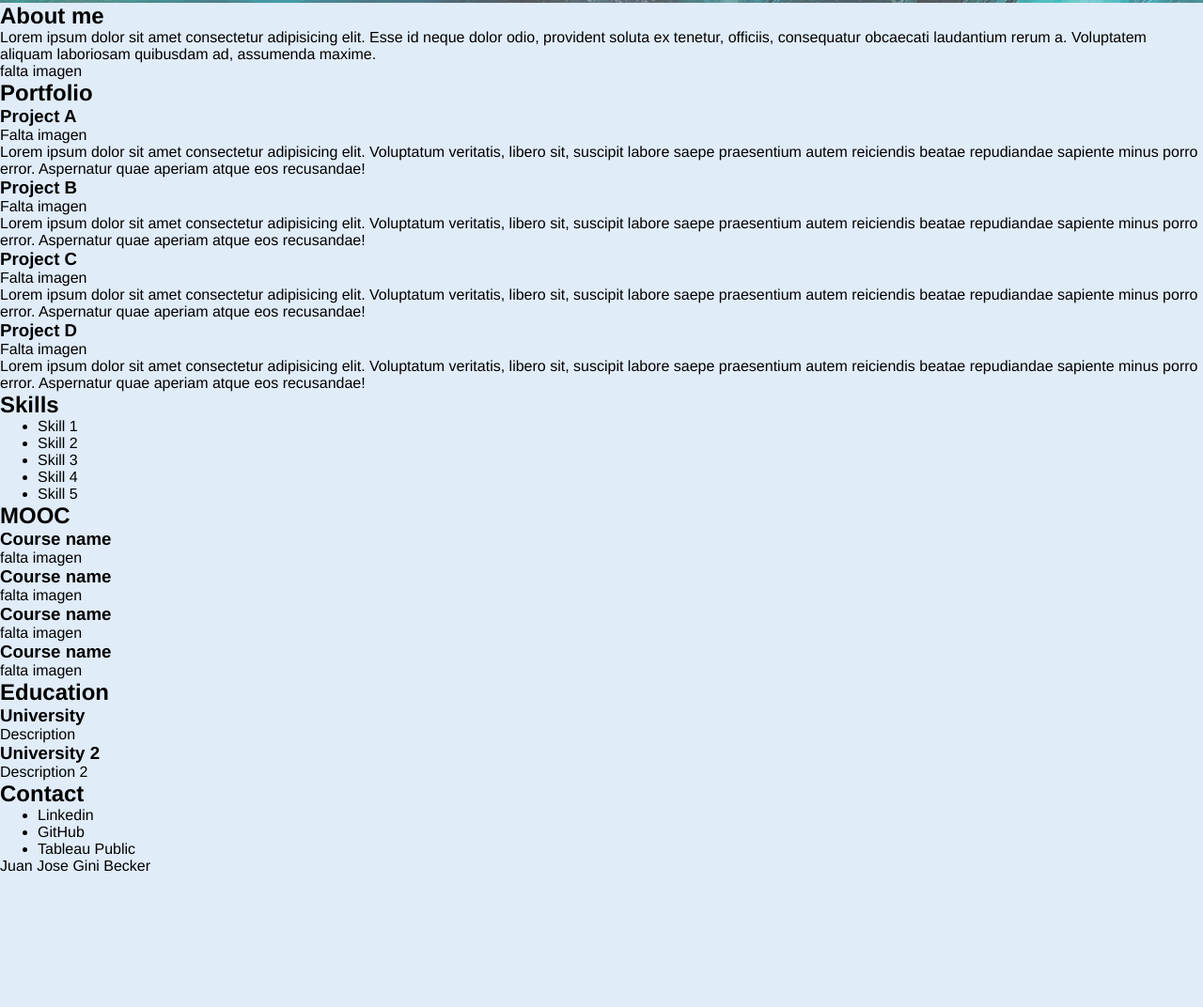
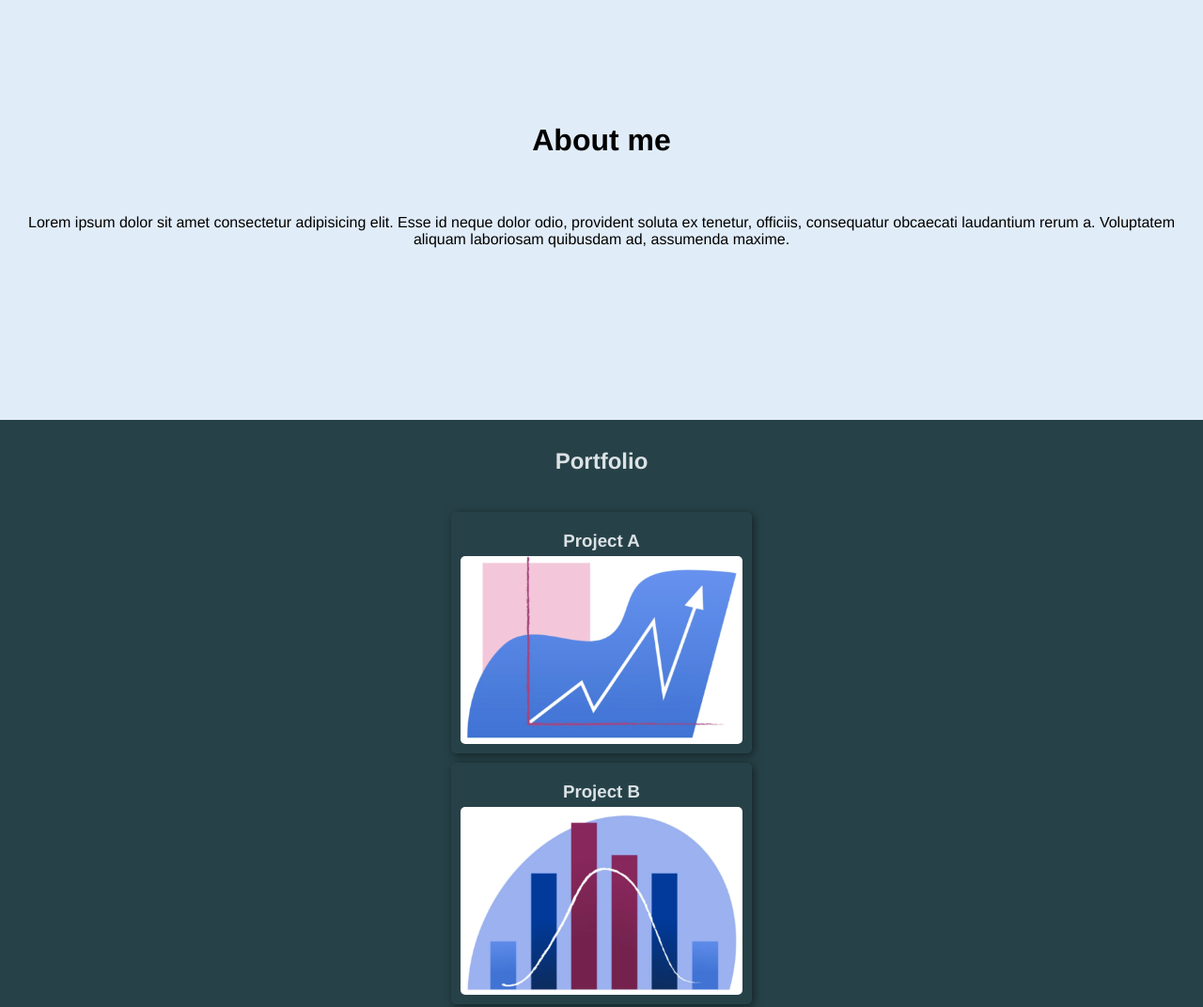
Before and after one commit to qbk90/portfolio-template, a plain HTML site: page index.html in a window 1280 px wide. Shown: the part 695-1767 px from the top of the page at 94% size. Before the commit the page ends 1626 px from the top, so only its background shows below. Drawn offline with Linux system fonts and the light colour scheme.

Commit message:
more styling

```diff
--- a/index.css
+++ b/index.css
@@ -31,12 +31,12 @@ header nav{
     font-weight: bold;
 }
 
-header a{
+a{
     margin: 5px;
     color: #60BDBC;
 }
 
-header a:hover{
+a:hover{
     color: #1B7979;
 }
 
@@ -66,4 +66,132 @@ header a:hover{
 #title button{
     margin: 25px;
     padding: 15px;
+    font-weight: bold;
+    color: white;
+    background-color: #264248;
+    border: 0;
+    border-radius: 5px;
+    box-shadow: 2px 2px 10px rgba(0,0,0,0.5);
 }
+
+#title button:hover{
+    background-color: #1B7979;
+}
+
+#about-me .container{
+    height: 500px;
+    display: flex;
+    flex-direction: column;
+    align-items: center;
+    justify-content: center;
+}
+
+#about-me h2{
+    margin: 30px;
+    font-size: 2em;
+
+}
+
+#about-me p{
+    padding: 30px;
+    text-align: center;
+}
+
+#portfolio .container{
+    display: flex;
+    flex-direction: column;
+    align-items: center;
+    background-color: #264248;
+    color:#DCE2E5;
+
+}
+
+#portfolio h2{
+    margin: 30px;
+}
+
+#portfolio p{
+    display: none;
+}
+
+#portfolio .cards{
+    box-shadow: 2px 2px 10px rgba(0,0,0,0.5);
+    display: flex;
+    flex-direction: column;
+    align-items: center;
+    border-radius: 5px;
+    margin: 10px;
+    padding: 10px
+}
+
+#portfolio h3{
+    margin-top: 10px;
+    margin-bottom: 5px;
+}
+
+#portfolio .img-container1{
+    border-radius: 5px;
+    background-image: url("assets/proj1.png");
+    background-size: cover;
+    background-position: center center;
+    height: 200px;
+    width: 300px;
+}
+
+#portfolio .img-container2{
+    border-radius: 5px;
+    background-image: url("assets/proj2.png");
+    background-size: cover;
+    background-position: center center;
+    height: 200px;
+    width: 300px;
+}
+
+#portfolio .img-container3{
+    border-radius: 5px;
+    background-image: url("assets/proj3.png");
+    background-size: cover;
+    background-position: center center;
+    height: 200px;
+    width: 300px;
+}
+
+#portfolio .img-container4{
+    border-radius: 5px;
+    background-image: url("assets/proj4.png");
+    background-size: cover;
+    background-position: center center;
+    height: 200px;
+    width: 300px;
+}
+
+#education h2{
+    text-align: center;
+    margin: 20px;
+}
+
+#education .cards{
+    margin-left: 10px;
+    margin-bottom: 30px;
+}
+
+#education h3{
+    margin-bottom: 10px;
+}
+
+#contact h2{
+    text-align: center;
+    margin: 20px;
+}
+
+#contact ul{
+    display: flex;
+    flex-direction: row;
+    list-style: none;
+    justify-content: space-around;
+    margin-bottom: 50px;
+}
+
+footer{
+    text-align: center;
+}
--- a/index.html
+++ b/index.html
@@ -14,8 +14,6 @@
             <nav>
                 <a href="#about-me">About me</a>
                 <a href="#portfolio">Portfolio</a>
-                <a href="#skills">Skills</a>
-                <a href="#mooc">MOOC</a>
                 <a href="#education">Education</a>
                 <a href="#contact">Contact</a>
             </nav>
@@ -26,7 +24,7 @@
         <div class="container">
             <h1>Hello, I'm<br>Juan Jose Gini</h1>
             <h2>Electromechanical Engineer</h2>
-            <form action="#">
+            <form action="https://google.com" target="_blank">
                 <button>Download CV</button>
             </form>
         </div>
@@ -36,76 +34,33 @@
         <div class="container">
             <h2>About me</h2>
             <p>Lorem ipsum dolor sit amet consectetur adipisicing elit. Esse id neque dolor odio, provident soluta ex tenetur, officiis, consequatur obcaecati laudantium rerum a. Voluptatem aliquam laboriosam quibusdam ad, assumenda maxime.</p>
-            <div class="img-container">
-                falta imagen
-            </div>
+            <div class="img-container"></div>
         </div>
     </section>
 
     <section id="portfolio">
         <div class="container">
             <h2>Portfolio</h2>
+            <div class="projects">
                 <div class="cards">
                     <h3>Project A</h3>
-                <div class="img-container">Falta imagen</div>
+                    <div class="img-container1"></div>
                     <p>Lorem ipsum dolor sit amet consectetur adipisicing elit. Voluptatum veritatis, libero sit, suscipit labore saepe praesentium autem reiciendis beatae repudiandae sapiente minus porro error. Aspernatur quae aperiam atque eos recusandae!</p>
                 </div>
                 <div class="cards">
                     <h3>Project B</h3>
-                <div class="img-container">Falta imagen</div>
+                    <div class="img-container2"></div>
                     <p>Lorem ipsum dolor sit amet consectetur adipisicing elit. Voluptatum veritatis, libero sit, suscipit labore saepe praesentium autem reiciendis beatae repudiandae sapiente minus porro error. Aspernatur quae aperiam atque eos recusandae!</p>
                 </div>
                 <div class="cards">
                     <h3>Project C</h3>
-                <div class="img-container">Falta imagen</div>
+                    <div class="img-container3"></div>
                     <p>Lorem ipsum dolor sit amet consectetur adipisicing elit. Voluptatum veritatis, libero sit, suscipit labore saepe praesentium autem reiciendis beatae repudiandae sapiente minus porro error. Aspernatur quae aperiam atque eos recusandae!</p>
                 </div>
                 <div class="cards">
                     <h3>Project D</h3>
-                <div class="img-container">Falta imagen</div>
+                    <div class="img-container4"></div>
                     <p>Lorem ipsum dolor sit amet consectetur adipisicing elit. Voluptatum veritatis, libero sit, suscipit labore saepe praesentium autem reiciendis beatae repudiandae sapiente minus porro error. Aspernatur quae aperiam atque eos recusandae!</p>
-            </div>
-        </div>
-    </section>
-
-    <section id="skills">
-        <div class="container">
-            <h2>Skills</h2>
-            <ul>
-                <li>Skill 1</li>
-                <li>Skill 2</li>
-                <li>Skill 3</li>
-                <li>Skill 4</li>
-                <li>Skill 5</li>
-            </ul>
-        </div>
-    </section>
-
-    <section id="mooc">
-        <div class="container">
-            <h2>MOOC</h2>
-            <div class="cards">
-                <h3>Course name</h3>
-                <div class="img-container">
-                    falta imagen
-                </div>
-            </div>
-            <div class="cards">
-                <h3>Course name</h3>
-                <div class="img-container">
-                    falta imagen
-                </div>
-            </div>
-            <div class="cards">
-                <h3>Course name</h3>
-                <div class="img-container">
-                    falta imagen
-                </div>
-            </div>
-            <div class="cards">
-                <h3>Course name</h3>
-                <div class="img-container">
-                    falta imagen
                 </div>
             </div>
         </div>
@@ -116,11 +71,11 @@
             <h2>Education</h2>
             <div class="cards">
                 <h3>University</h3>
-                <p>Description</p>
+                <p>Time period<br>Description</p>
             </div>
             <div class="cards">
                 <h3>University 2</h3>
-                <p>Description 2</p>
+                <p>Time period 2<br>Description 2</p>
             </div>
         </div>
     </section>
@@ -129,9 +84,9 @@
         <div class="container">
             <h2>Contact</h2>
             <ul>
-                <li>Linkedin</li>
-                <li>GitHub</li>
-                <li>Tableau Public</li>
+                <a href="https://www.linkedin.com/in/juan-jose-gini-becker-597855163/" target="_blank">LinkedIn</a>
+                <a href="https://github.com/qbk90" target="_blank">GitHub</a>
+                <a href="https://public.tableau.com/app/profile/juan.jose.gini/vizzes" target="_blank">Tableau Public</a>
             </ul>
         </div>
     </section>
```
Also changed, not shown: assets/proj1.png (added), assets/proj2.png (added), assets/proj3.png (added), assets/proj4.png (added). Lines whose indentation alone changed are shown as unchanged.
